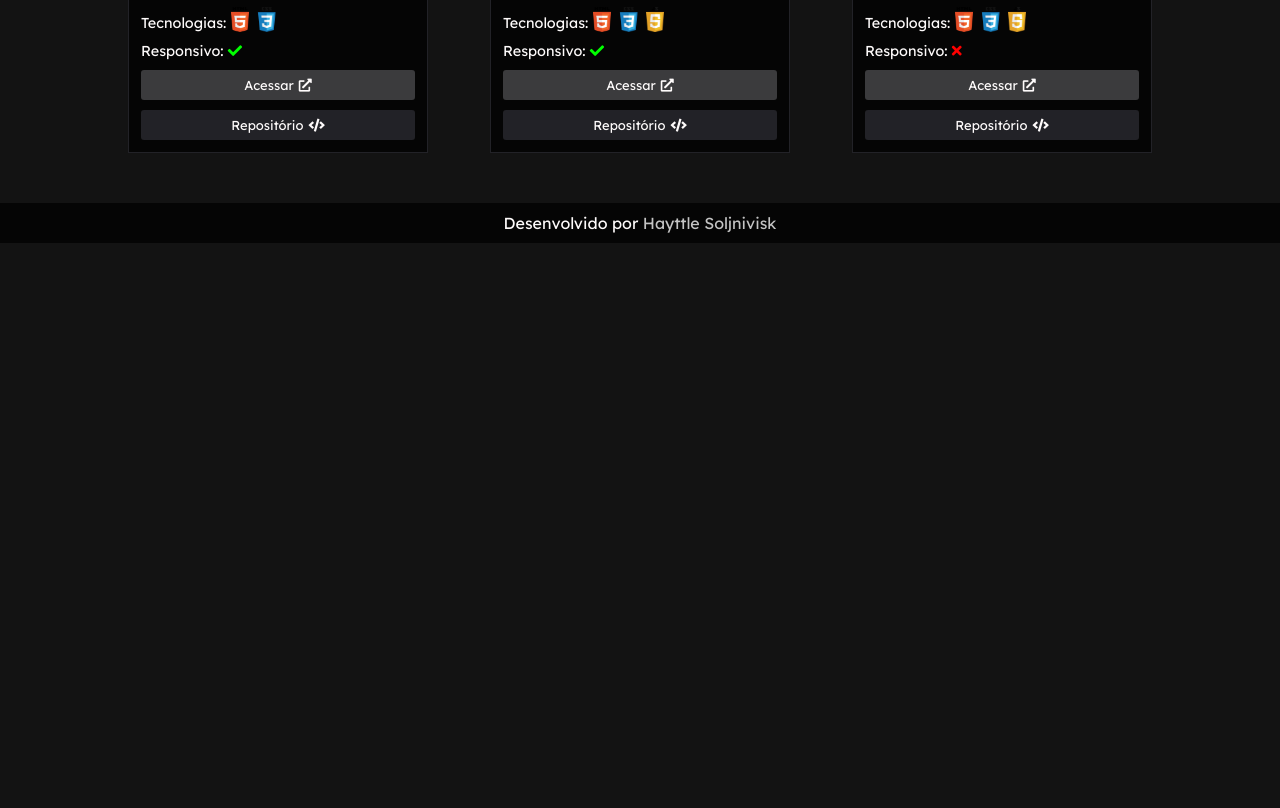
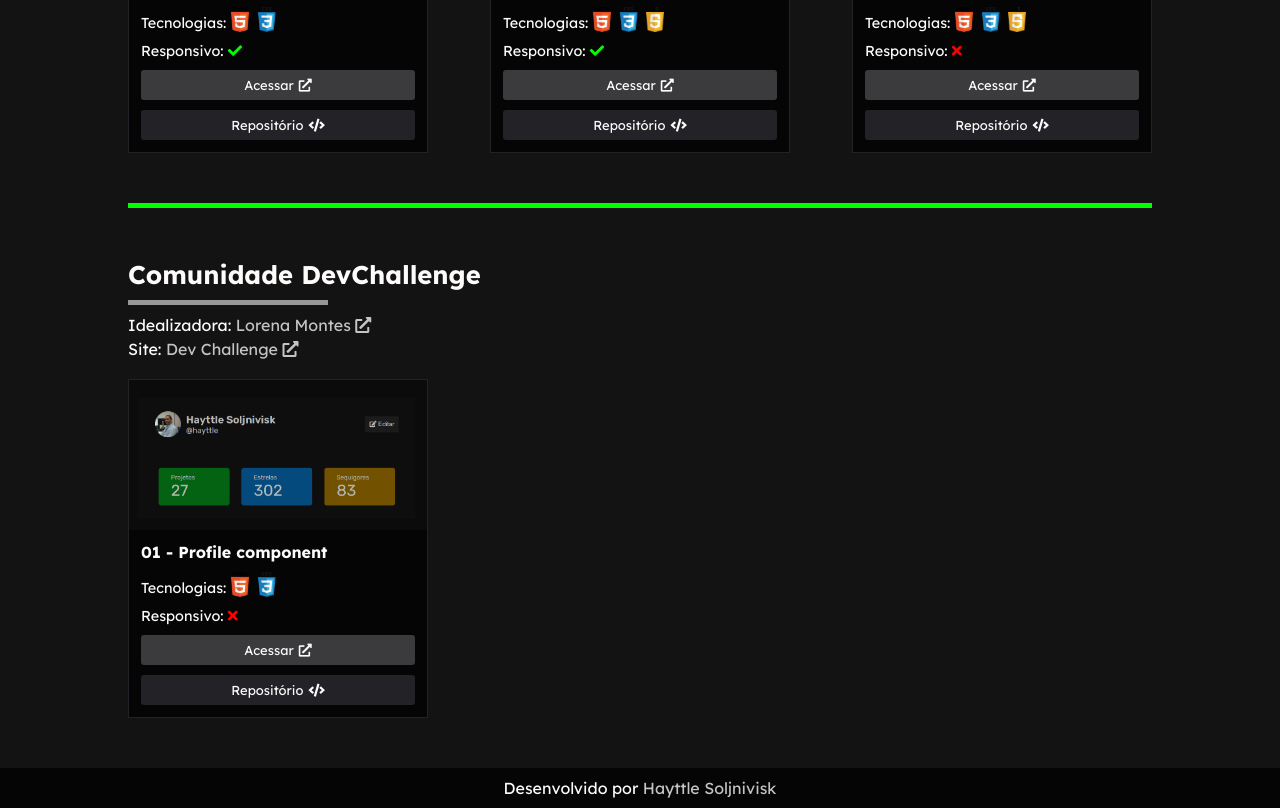
Before and after one commit to hayttle/desafios, a plain HTML site: page index.html in a window 1280 px wide. Shown: the part 2761-3569 px from the top of the page. Before the commit the page ends 3004 px from the top, so only its background shows below. Drawn offline with Linux system fonts and the light colour scheme.

Commit message:
devchallenge - profile-component

```diff
--- a/assets/css/style.css
+++ b/assets/css/style.css
@@ -86,6 +86,13 @@ main .designer {
   height: 5px;
   background-color: var(--gray-400);
   margin-bottom: 10px;
+}
+
+.divider {
+  width: 100%;
+  height: 5px;
+  background-color: var(--green);
+  margin: 50px 0;
 }
 
 .projects {
--- a/assets/javascript/script.js
+++ b/assets/javascript/script.js
@@ -1,4 +1,6 @@
-fetch("./assets/projects.json")
+
+//Projects Codelândia
+fetch("./assets/projects-codelandia.json")
   .then((r) => {
     if (r.ok) {
       return r.json();
@@ -36,7 +38,7 @@ fetch("./assets/projects.json")
                    element.id
                  }/index.html" target="_blank" class="btn btn-view">Acessar <i
                        class="fas fa-external-link-alt"></i></a></span>
-                 <span><a href="https://github.com/hayttle/desafios/tree/main/codelandia/${
+                 <span><a href="https://github.com/hayttle/desafios/tree/master/codelandia/${
                    element.id
                  }" target="_blank"
                      class="btn btn-repo">Repositório <i class="fas fa-code"></i></a></span>
@@ -44,9 +46,75 @@ fetch("./assets/projects.json")
              </div>
         `;
 
-      document.querySelector("#projects").innerHTML = ContentsHTML;
+      document.querySelector("#projects-codelandia").innerHTML = ContentsHTML;
     });
   })
   .catch((error) => {
     alert("Ocorreu um erro: " + error);
   });
+
+  //Projects Dev Challenge
+  fetch("./assets/projects-devchallenge.json")
+    .then((r) => {
+      if (r.ok) {
+        return r.json();
+      }
+      return Promise.reject(r);
+    })
+    .then((data) => {
+      projects = data.projects;
+      let ContentsHTML = "";
+      projects.forEach((element) => {
+        ContentsHTML += `
+        <div class="project ${element.status}">
+               <div class="project${
+                 element.id
+               } thumb" style="background-image: url('./devchallenge/${
+          element.folder
+        }/assets/images/page.png')"></div>
+               <div class="description">
+                 <h3>${element.id} - ${element.title}</h3>
+                 <div class="technology">
+                    <span>Tecnologias: </span>
+                    ${
+                      element.technology.includes("html")
+                        ? "<img src='./assets/images/html.png' alt='html' title='HTML'>"
+                        : ""
+                    }
+                    ${
+                      element.technology.includes("css")
+                        ? "<img src='./assets/images/css.png' alt='css' title='CSS'>"
+                        : ""
+                    }
+                    ${
+                      element.technology.includes("javascript")
+                        ? "<img src='./assets/images/javascript.png' alt='javascript' title='JAVASCRIPT'>"
+                        : ""
+                    }
+                  </div>
+                  <div class="responsive">
+                    <span>Responsivo: ${
+                      element.responsive
+                        ? '<i class="fas fa-check"></i>'
+                        : '<i class="fas fa-times"></i>'
+                    }</spanclass=>
+                  </div>
+
+                 <span><a href="./devchallenge/${
+                   element.folder
+                 }/index.html" target="_blank" class="btn btn-view">Acessar <i
+                       class="fas fa-external-link-alt"></i></a></span>
+                 <span><a href="https://github.com/hayttle/desafios/tree/master/devchallenge/${
+                   element.folder
+                 }" target="_blank"
+                     class="btn btn-repo">Repositório <i class="fas fa-code"></i></a></span>
+               </div>
+             </div>
+        `;
+
+        document.querySelector("#projects-devchallenge").innerHTML = ContentsHTML;
+      });
+    })
+    .catch((error) => {
+      alert("Ocorreu um erro: " + error);
+    });
--- /dev/null
+++ b/assets/projects-devchallenge.json
@@ -0,0 +1,12 @@
+{
+  "projects": [
+    {
+      "id": "01",
+      "folder": "profile-component",
+      "title": "Profile component",
+      "technology": ["html", "css"],
+      "responsive": false,
+      "status": "enabled"
+    }
+  ]
+}
--- a/index.html
+++ b/index.html
@@ -32,9 +32,23 @@
           target="_blank">Figma <i class="fab fa-figma"></i></a>
       </span>
     </div>
-    <div class="projects" id="projects">
+    <div class="projects" id="projects-codelandia"></div>
 
+    <div class="divider"></div>
+
+    <h1>Comunidade DevChallenge</h1>
+    <div class="border"></div>
+    <div class="designer">
+      <span>Idealizadora:
+        <a href="https://www.linkedin.com/in/lorenagmontes" target="_blank">Lorena Montes <i
+            class="fas fa-external-link-alt"></i></a>
+      </span>
+      <span>Site:
+        <a href="https://www.devchallenge.com.br/"
+          target="_blank">Dev Challenge <i class="fas fa-external-link-alt"></i></a>
+      </span>
     </div>
+    <div class="projects" id="projects-devchallenge"></div>
   </main>
   <footer>
     <span> Desenvolvido por <a href="https://www.linkedin.com/in/hayttle-soljnivisk-43a99530/" target="_blank">Hayttle
```
Also changed, not shown: assets/projects-codelandia.json (renamed from assets/projects.json).
